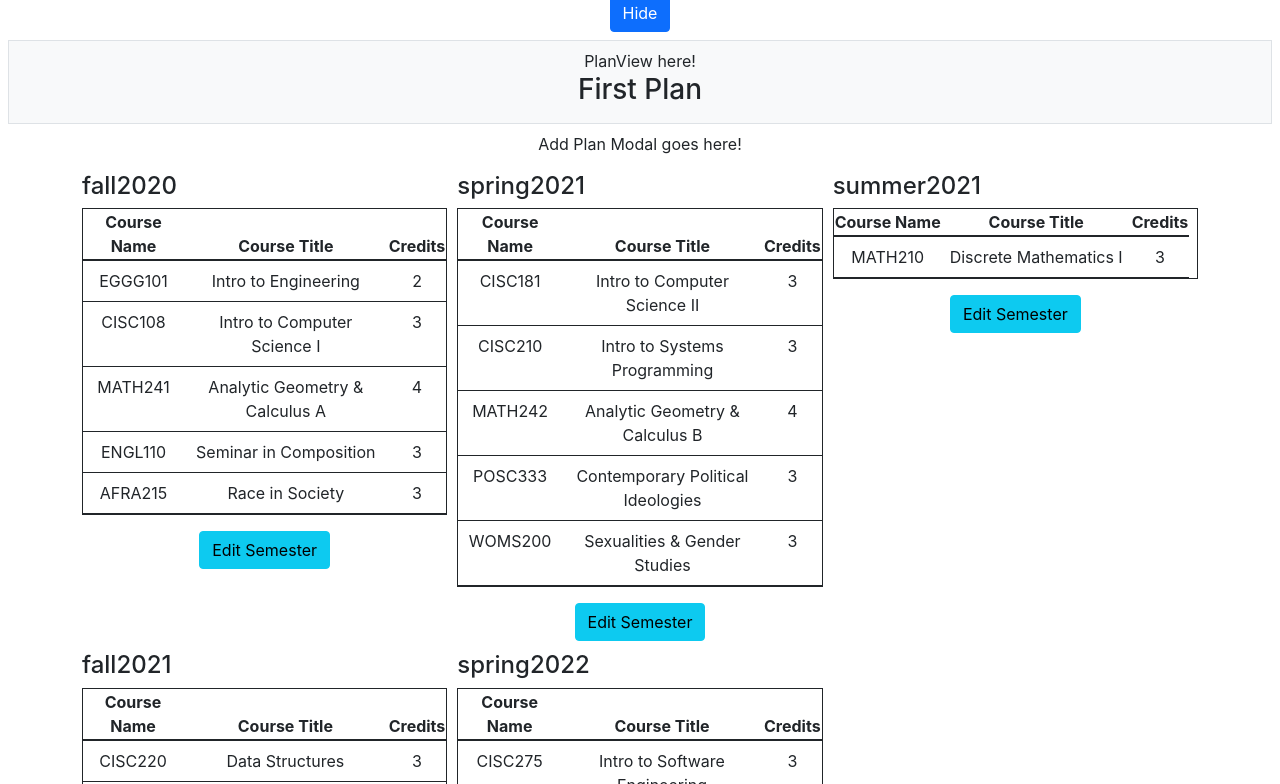
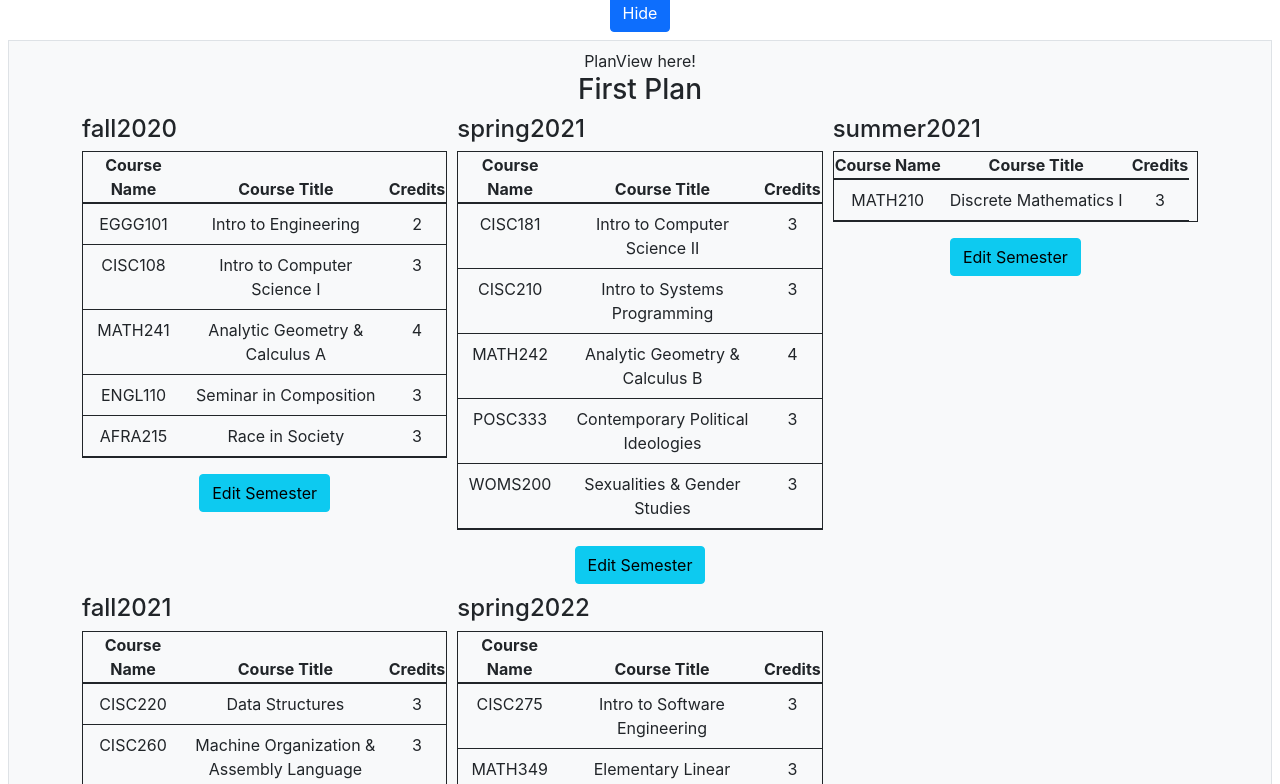
Before and after one commit to UD-CISC275-S22/cis-scheduler-team-18, a React (Create React App) app: page / in a window 1280 px wide. Shown: the part 376-1160 px from the top of the page. Built offline with nearby package versions, Linux system fonts and the light colour scheme.

Commit message:
changing call from multipleSemesterTable to Semesterer

```diff
--- a/src/components/PlanView.tsx
+++ b/src/components/PlanView.tsx
@@ -2,7 +2,7 @@ import React from "react";
 import { useState } from "react";
 //import { Container, Row, Col } from "react-bootstrap";
 import { Plan } from "../interfaces/plan";
-import { MultipleSemesterTable } from "./multipleSemesterTable";
+//import { MultipleSemesterTable } from "./multipleSemesterTable";
 import { Semesterer } from "../semesterer";
 //import { PlanEditor } from "./PlanEditor";
 
@@ -45,9 +45,9 @@ export function PlanView({ plan }: { plan: Plan }): JSX.Element {
             <div>
                 <h3>{plan.name}</h3>
             </div>
-            {/*<div>
-                <MultipleSemesterTable plan={plan}></MultipleSemesterTable>{" "}
-    </div>*/}
+            <div>
+                <Semesterer plan={plan}></Semesterer>
+            </div>
         </div>
     );
 }
```
